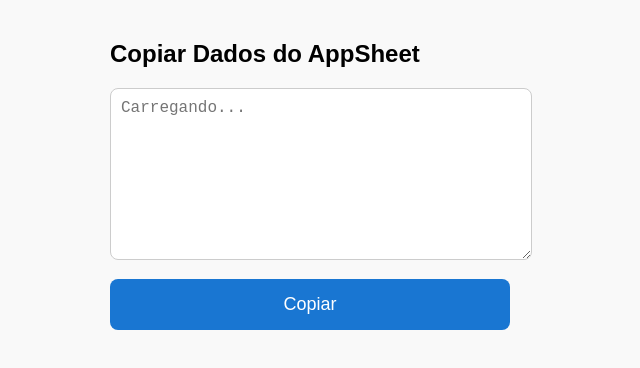
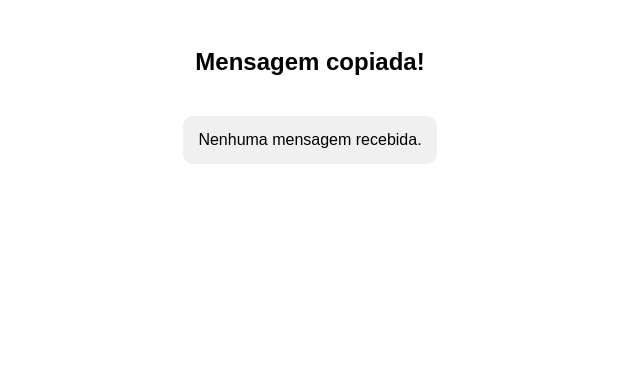
Before and after one commit to SenhorBottmann/URL, a plain HTML site: page index.html in a window 1280 px wide. Shown: the whole page, without its empty margins (330-970 px from the left). Drawn offline with Linux system fonts and the light colour scheme.

Commit message:
Update index.html

```diff
--- a/index.html
+++ b/index.html
@@ -1,44 +1,50 @@
 <!DOCTYPE html>
-<html lang="pt-br">
+<html lang="pt-BR">
 <head>
   <meta charset="UTF-8">
-  <title>Copiar Dados AppSheet</title>
-  <meta name="viewport" content="width=device-width, initial-scale=1.0">
+  <title>Copiando Mensagem</title>
   <style>
-    body { font-family: Arial, sans-serif; padding: 20px; max-width: 400px; margin: auto; background: #f9f9f9; }
-    textarea { width: 100%; height: 150px; padding: 10px; font-size: 16px; margin-bottom: 15px; border-radius: 8px; border: 1px solid #ccc;}
-    button { width: 100%; padding: 15px; font-size: 18px; background: #1976d2; color: #fff; border: none; border-radius: 8px; cursor: pointer;}
-    button:active { background: #115293; }
-    .msg { text-align: center; color: green; margin-top: 10px; }
+    body {
+      font-family: Arial, sans-serif;
+      padding: 20px;
+      text-align: center;
+    }
+    .mensagem {
+      background-color: #f0f0f0;
+      padding: 15px;
+      border-radius: 10px;
+      margin-top: 20px;
+      display: inline-block;
+    }
   </style>
 </head>
 <body>
-  <h2>Copiar Dados do AppSheet</h2>
-  <textarea id="dados" placeholder="Carregando..."></textarea>
-  <button onclick="copiarTexto()">Copiar</button>
-  <div class="msg" id="mensagem"></div>
+  <h2>Mensagem copiada!</h2>
+  <div class="mensagem" id="mensagem"></div>
 
   <script>
-    function getParam(name) {
-      const url = new URL(window.location);
-      return decodeURIComponent(url.searchParams.get(name) || '');
+    function getMensagem() {
+      const urlParams = new URLSearchParams(window.location.search);
+      return decodeURIComponent(urlParams.get('mensagem') || '');
     }
 
-    window.onload = function() {
-      const valor = getParam('dados');
-      document.getElementById('dados').value = valor;
-    };
+    function copiarTexto(texto) {
+      const input = document.createElement('textarea');
+      input.value = texto;
+      document.body.appendChild(input);
+      input.select();
+      document.execCommand('copy');
+      document.body.removeChild(input);
+    }
 
-    function copiarTexto() {
-      const textarea = document.getElementById('dados');
-      textarea.select();
-      textarea.setSelectionRange(0, 99999);
-      document.execCommand('copy');
-      document.getElementById('mensagem').innerText = "Copiado!";
-
-      setTimeout(() => {
-        window.close(); // Fecha a aba
-      }, 800);
+    const mensagem = getMensagem();
+    if (mensagem) {
+      document.getElementById('mensagem').textContent = mensagem;
+      copiarTexto(mensagem);
+      // Aguarda 2 segundos e fecha a aba
+      setTimeout(() => window.close(), 2000);
+    } else {
+      document.getElementById('mensagem').textContent = 'Nenhuma mensagem recebida.';
     }
   </script>
 </body>
```
